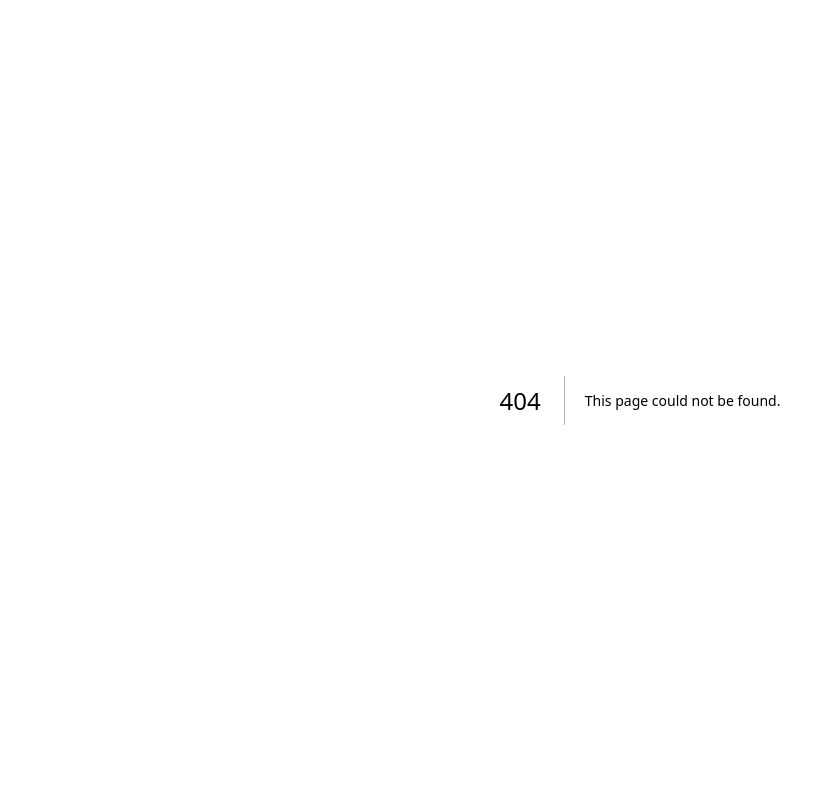
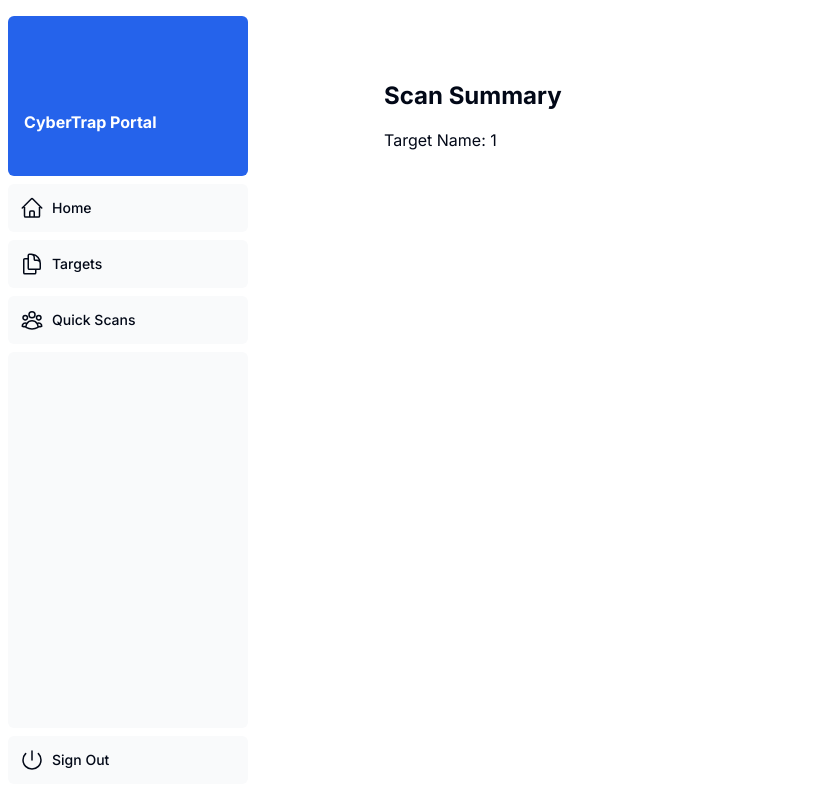
Before and after one commit to shannevie/unofficial_cybertrap, a Next.js app in the folder frontend/: page /dashboard/scans/1 in a window 1280 px wide. Before the commit this address had no page. Shown: the whole page, without its empty margins (0-835 px from the left). Built offline with nearby package versions, Linux system fonts and the light colour scheme; a web font is replaced by a local one.

Commit message:
feat: full scan results page

```diff
--- /dev/null
+++ b/frontend/app/dashboard/scans/[result]/page.tsx
@@ -0,0 +1,73 @@
+"use client";
+
+// import { useRouter } from 'next/navigation';
+import { useParams } from 'next/navigation';
+
+import React from 'react';
+
+const scans = [
+    {
+      "id": "1",
+      "target": "Target A",
+      "numberOfVulnerabilitiesFound": 5,
+      "scanDate": "2023-07-01T00:00:00Z",
+      "statusOfScan": "Completed"
+    },
+    {
+      "id": "2",
+      "target": "Target B",
+      "numberOfVulnerabilitiesFound": 3,
+      "scanDate": "2023-07-10T00:00:00Z",
+      "statusOfScan": "Completed"
+    },
+    {
+      "id": "3",
+      "target": "Target C",
+      "numberOfVulnerabilitiesFound": 7,
+      "scanDate": "2023-07-15T00:00:00Z",
+      "statusOfScan": "Completed"
+    },
+    {
+      "id": "4",
+      "target": "Target D",
+      "numberOfVulnerabilitiesFound": 2,
+      "scanDate": "2023-07-20T00:00:00Z",
+      "statusOfScan": "Completed"
+    },
+    {
+      "id": "5",
+      "target": "Target E",
+      "numberOfVulnerabilitiesFound": 4,
+      "scanDate": "2023-07-25T00:00:00Z",
+      "statusOfScan": "Completed"
+    }
+  ]
+
+const TargetDetailPage: React.FC = () => {
+//   const router = useRouter();
+//   const { target } = router.target;  // Extract the target name from the URL
+    const params = useParams();
+    const target = params.result;
+    console.log(params)
+    console.log(target)
+
+  return (
+    <div className="max-w-3xl mx-auto mt-8">
+      <h1 className="text-2xl font-bold">Scan Summary</h1>
+      <p className="mt-4">Target Name: {target}</p>
+      {/* Add more details about the target as needed */}
+    </div>
+  );
+};
+
+export default TargetDetailPage;
+
+// export default function TargetDetailPage({ params }: { params: {result: string} }) {
+//   return (
+//     <div className="max-w-3xl mx-auto mt-8">
+//       <h1 className="text-2xl font-bold">Scan Summary</h1>
+//       <p className="mt-4">Target Name: { result } </p>
+//       {/* Add more details about the target as needed */}
+//     </div>
+//   );
+// }
--- a/frontend/app/dashboard/scans/page.tsx
+++ b/frontend/app/dashboard/scans/page.tsx
@@ -19,43 +19,43 @@
 
 import ScansTable from "@/app/ui/scans/table";
 
-// const sampleTargets = [
-//     {
-//       id: '1',
-//       target: 'Target A',
-//       description: 'Description for Target A',
-//       addedOn: '2023-01-01T00:00:00Z',
-//       lastScanned: '2023-07-01T00:00:00Z',
-//     },
-//     {
-//       id: '2',
-//       target: 'Target B',
-//       description: 'Description for Target B',
-//       addedOn: '2023-02-15T00:00:00Z',
-//       lastScanned: '2023-07-10T00:00:00Z',
-//     },
-//     {
-//       id: '3',
-//       target: 'Target C',
-//       description: 'Description for Target C',
-//       addedOn: '2023-03-20T00:00:00Z',
-//       lastScanned: '2023-07-15T00:00:00Z',
-//     },
-//     {
-//       id: '4',
-//       target: 'Target D',
-//       description: 'Description for Target D',
-//       addedOn: '2023-04-25T00:00:00Z',
-//       lastScanned: '2023-07-20T00:00:00Z',
-//     },
-//     {
-//       id: '5',
-//       target: 'Target E',
-//       description: 'Description for Target E',
-//       addedOn: '2023-05-30T00:00:00Z',
-//       lastScanned: '2023-07-25T00:00:00Z',
-//     },
-//   ];
+const scans = [
+    {
+      id: '1',
+      target: 'Target A',
+      description: 'Description for Target A',
+      addedOn: '2023-01-01T00:00:00Z',
+      lastScanned: '2023-07-01T00:00:00Z',
+    },
+    {
+      id: '2',
+      target: 'Target B',
+      description: 'Description for Target B',
+      addedOn: '2023-02-15T00:00:00Z',
+      lastScanned: '2023-07-10T00:00:00Z',
+    },
+    {
+      id: '3',
+      target: 'Target C',
+      description: 'Description for Target C',
+      addedOn: '2023-03-20T00:00:00Z',
+      lastScanned: '2023-07-15T00:00:00Z',
+    },
+    {
+      id: '4',
+      target: 'Target D',
+      description: 'Description for Target D',
+      addedOn: '2023-04-25T00:00:00Z',
+      lastScanned: '2023-07-20T00:00:00Z',
+    },
+    {
+      id: '5',
+      target: 'Target E',
+      description: 'Description for Target E',
+      addedOn: '2023-05-30T00:00:00Z',
+      lastScanned: '2023-07-25T00:00:00Z',
+    },
+  ];
 
 
 export default function Scans() {
--- a/frontend/app/ui/scans/table.tsx
+++ b/frontend/app/ui/scans/table.tsx
@@ -19,7 +19,7 @@ export default async function ScansTable({
 
     const router = useRouter();
     const handleViewDetails = (target: string) => {
-      router.push(`/result/${encodeURIComponent(target)}`);  // Redirect to the target detail page
+      router.push(`/dashboard/scans/${encodeURIComponent(target)}`);  // Redirect to the target detail page
     };
 
     const scans = [
```
